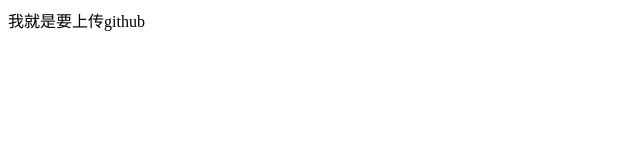
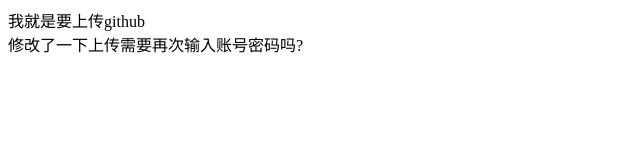
Before and after one commit to rui-rui-an/onlygithub, a plain HTML site: page index.html in a window 1280 px wide. Shown: the whole page, without its empty margins (0-640 px from the left). Drawn offline with Linux system fonts and the light colour scheme.

Commit message:
还需要输账号密码吗

```diff
--- a/index.html
+++ b/index.html
@@ -7,5 +7,6 @@
 </head>
 <body>
     <div>我就是要上传github</div>
+    <div>修改了一下上传需要再次输入账号密码吗?</div>
 </body>
 </html>
```
